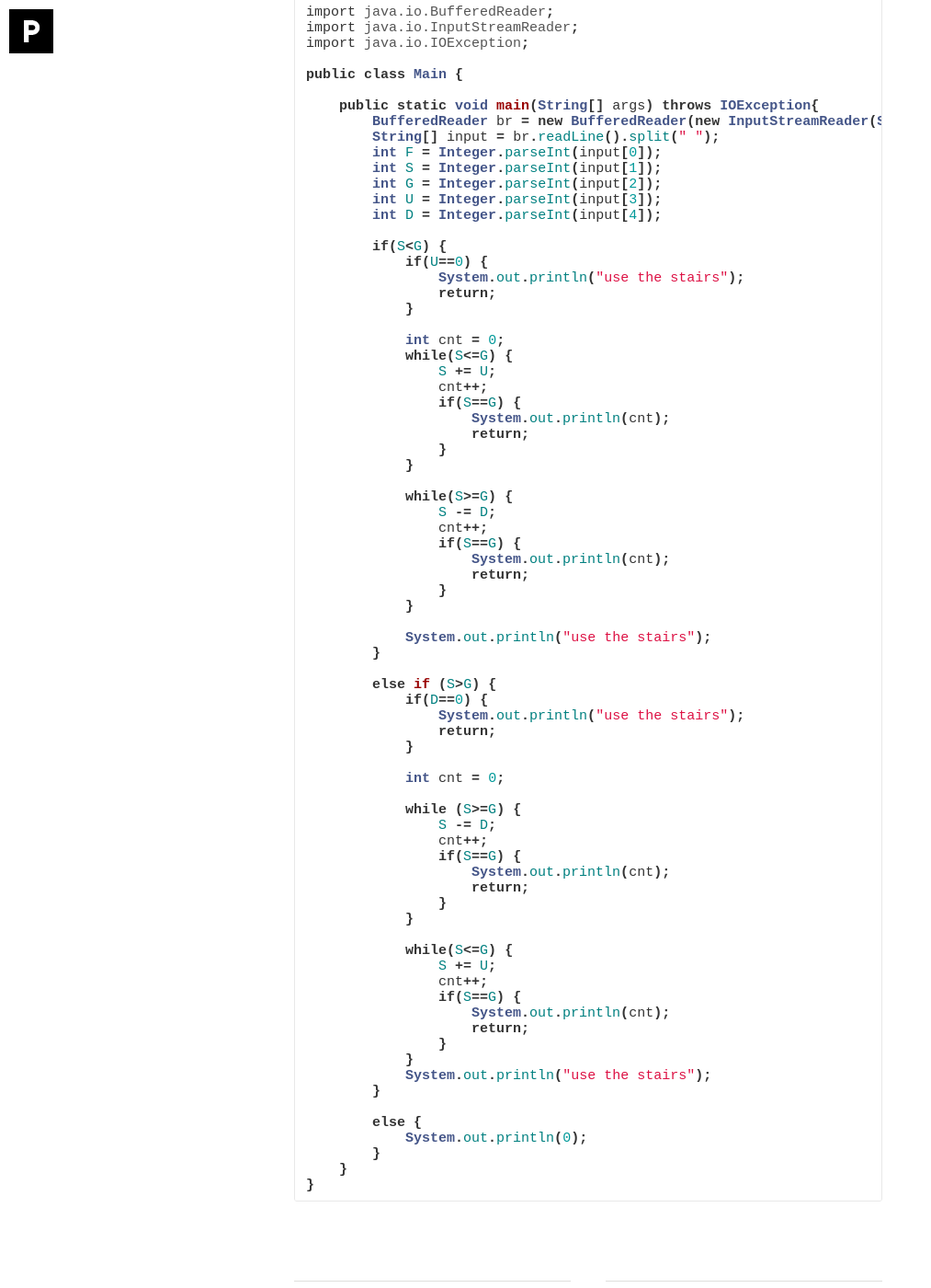
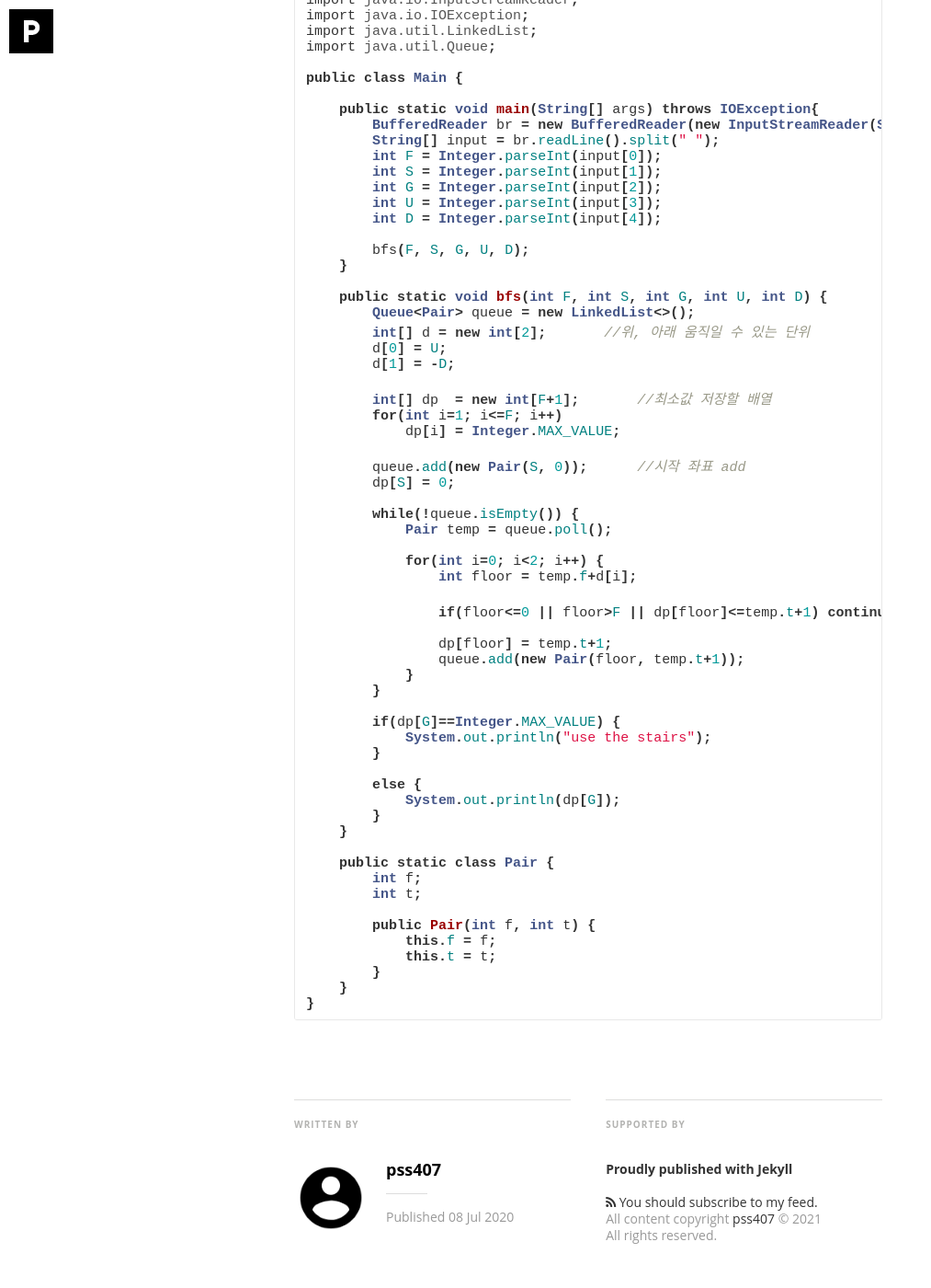
Before and after one commit to pss407/pss407.github.io, a Jekyll site: the page built from _posts/2020-07-08-백준#5014.md, in a window 1280 px wide and 1400 px high, scrolled down 2761 px. Shown: the whole window at 92% size, without its empty margins (0-1013 px from the left). Built offline with Jekyll 4.4.1, drawn with Linux system fonts in a browser that asks for light colours; nearby versions of some CDN libraries; some web fonts are replaced; some of the changed text lies outside the part shown.

Commit message:
Update 2020-07-08-백준#5014.md

````diff
--- a/_posts/2020-07-08-백준#5014.md
+++ b/_posts/2020-07-08-백준#5014.md
@@ -60,12 +60,14 @@ use the stairs
 풀이
 --------------------------
 
-이 문제는 반복문을 2개씩 이용해서 해당 층에 도달할 수 있는 지를 확인해서 빠른 번수를 출력해서 풀 수 있었다.
+이 문제는 bfs(너비 우선 탐색) 알고리즘을 이용해서 풀 수 있었다.
 
 ```java
 import java.io.BufferedReader;
 import java.io.InputStreamReader;
 import java.io.IOException;
+import java.util.LinkedList;
+import java.util.Queue;
 
 public class Main {
 
@@ -78,64 +80,51 @@ public class Main {
         int U = Integer.parseInt(input[3]);
         int D = Integer.parseInt(input[4]);
 
-        if(S<G) {
-            if(U==0) {
-                System.out.println("use the stairs");
-                return;
+        bfs(F, S, G, U, D);
+    }
+
+    public static void bfs(int F, int S, int G, int U, int D) {
+        Queue<Pair> queue = new LinkedList<>();
+        int[] d = new int[2];       //위, 아래 움직일 수 있는 단위
+        d[0] = U;
+        d[1] = -D;
+
+        int[] dp  = new int[F+1];       //최소값 저장할 배열
+        for(int i=1; i<=F; i++)
+            dp[i] = Integer.MAX_VALUE;
+
+        queue.add(new Pair(S, 0));      //시작 좌표 add
+        dp[S] = 0;
+
+        while(!queue.isEmpty()) {
+            Pair temp = queue.poll();
+
+            for(int i=0; i<2; i++) {
+                int floor = temp.f+d[i];
+
+                if(floor<=0 || floor>F || dp[floor]<=temp.t+1) continue;        //없는 층수이거나 이미 지나온 층수 제외
+
+                dp[floor] = temp.t+1;
+                queue.add(new Pair(floor, temp.t+1));
             }
-
-            int cnt = 0;
-            while(S<=G) {
-                S += U;
-                cnt++;
-                if(S==G) {
-                    System.out.println(cnt);
-                    return;
-                }
-            }
-
-            while(S>=G) {
-                S -= D;
-                cnt++;
-                if(S==G) {
-                    System.out.println(cnt);
-                    return;
-                }
-            }
-
-            System.out.println("use the stairs");
         }
 
-        else if (S>G) {
-            if(D==0) {
-                System.out.println("use the stairs");
-                return;
-            }
-
-            int cnt = 0;
-
-            while (S>=G) {
-                S -= D;
-                cnt++;
-                if(S==G) {
-                    System.out.println(cnt);
-                    return;
-                }
-            }
-
-            while(S<=G) {
-                S += U;
-                cnt++;
-                if(S==G) {
-                    System.out.println(cnt);
-                    return;
-                }
-            }
+        if(dp[G]==Integer.MAX_VALUE) {
             System.out.println("use the stairs");
         }
 
         else {
-            System.out.println(0);
+            System.out.println(dp[G]);
+        }
+    }
+
+    public static class Pair {
+        int f;
+        int t;
+
+        public Pair(int f, int t) {
+            this.f = f;
+            this.t = t;
         }
     }
 }
````
